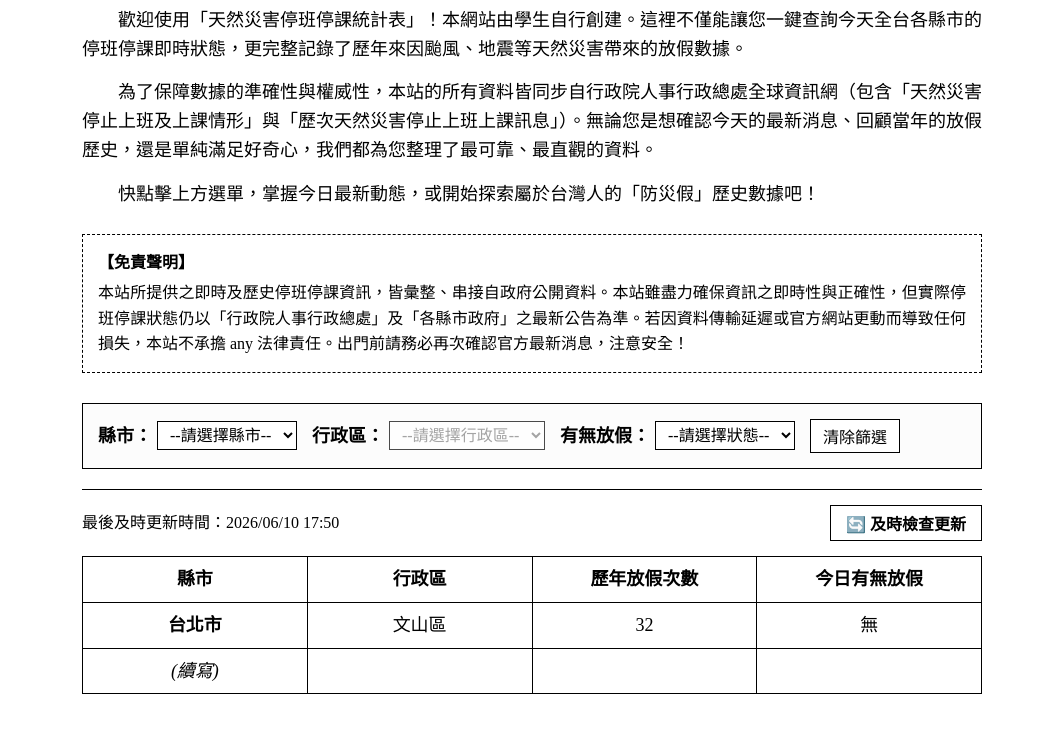
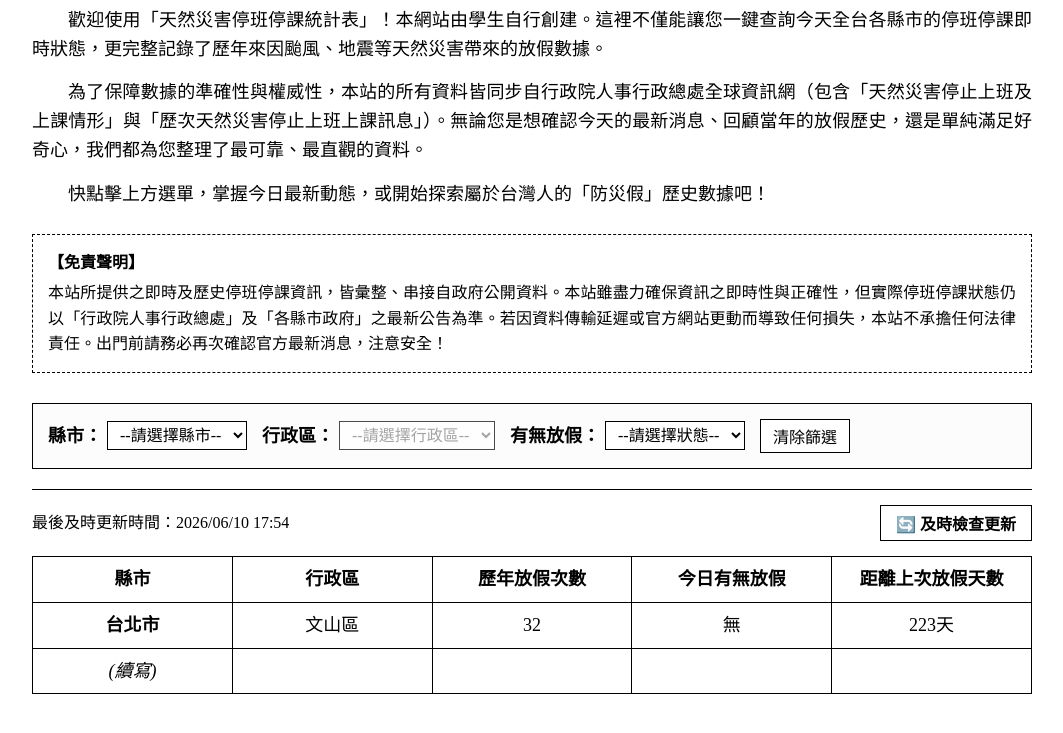
Before and after one commit to tahai-hsieh/Typhoon-Vacation, a plain HTML site: page index.html in a window 1280 px wide. Shown: the part 109-842 px from the top of the page, without its empty margins (108-1171 px from the left). Drawn offline with Linux system fonts and the light colour scheme.

Commit message:
Update index.html

```diff
--- a/index.html
+++ b/index.html
@@ -13,7 +13,7 @@
             line-height: 1.6;
         }
         .container {
-            max-width: 900px;
+            max-width: 1000px; /* 寬度稍微放大以容納第五欄 */
             margin: 0 auto;
             padding: 10px;
         }
@@ -150,7 +150,7 @@
 
     <div class="disclaimer-section">
         <div class="disclaimer-title">【免責聲明】</div>
-        本站所提供之即時及歷史停班停課資訊，皆彙整、串接自政府公開資料。本站雖盡力確保資訊之即時性與正確性，但實際停班停課狀態仍以「行政院人事行政總處」及「各縣市政府」之最新公告為準。若因資料傳輸延遲或官方網站更動而導致任何損失，本站不承擔 any 法律責任。出門前請務必再次確認官方最新消息，注意安全！
+        本站所提供之即時及歷史停班停課資訊，皆彙整、串接自政府公開資料。本站雖盡力確保資訊之即時性與正確性，但實際停班停課狀態仍以「行政院人事行政總處」及「各縣市政府」之最新公告為準。若因資料傳輸延遲或官方網站更動而導致任何損失，本站不承擔任何法律責任。出門前請務必再次確認官方最新消息，注意安全！
     </div>
 
     <div class="filter-section">
@@ -178,18 +178,18 @@
     </div>
 
     <div class="header-tools">
-        <div class="status-time">最後及時更新時間：2026/06/10 17:50</div>
+        <div class="status-time">最後及時更新時間：2026/06/10 17:54</div>
         <button class="refresh-btn" id="refresh-btn" onclick="refreshData()">🔄 及時檢查更新</button>
     </div>
 
     <table id="data-table">
         <thead>
             <tr>
-                <th style="width: 25%;">縣市</th>
-                <th style="width: 25%;">行政區</th>
-                <th style="width: 25%;">歷年放假次數</th>
-                <th style="width: 25%;">今日有無放假</th>
-            </tr>
+                <th style="width: 20%;">縣市</th>
+                <th style="width: 20%;">行政區</th>
+                <th style="width: 20%;">歷年放假次數</th>
+                <th style="width: 20%;">今日有無放假</th>
+                <th style="width: 20%;">距離上次放假天數</th> </tr>
         </thead>
         <tbody id="table-body">
 <tr>
@@ -197,9 +197,11 @@
                 <td>文山區</td>
                 <td>32</td>
                 <td>無</td>
+                <td>223天</td>
             </tr>
             <tr>
                 <td class="continued">(續寫)</td>
+                <td></td>
                 <td></td>
                 <td></td>
                 <td></td>
@@ -211,14 +213,18 @@
 <script>
     let cityDistMap = {};
 
+    // 調整欄位索引檢索防禦邏輯
+    function getStatusColIndex(row) {
+        const cityTd = row.querySelector('.city-title');
+        return (cityTd && cityTd.style.display !== 'none') ? 3 : 2;
+    }
+
     function initFilters() {
         const rows = document.querySelectorAll('#table-body tr');
         let currentCity = '';
         cityDistMap = {};
 
-        if (rows.length === 0 || (rows.length === 1 && rows[0].querySelector('.continued'))) {
-            return; // 💥 防禦機制：若表格完全沒有實體行，直接中斷不讓 JavaScript 崩潰
-        }
+        if (rows.length === 0 || (rows.length === 1 && rows[0].querySelector('.continued'))) return;
 
         rows.forEach(row => {
             if (row.querySelector('.continued')) return;
@@ -229,7 +235,7 @@
             }
 
             const tds = row.querySelectorAll('td');
-            if (tds.length < 3) return;
+            if (tds.length < 4) return;
 
             const distName = cityTd ? tds[1].innerText.trim() : tds[0].innerText.trim();
 
@@ -296,10 +302,11 @@
             }
 
             const tds = row.querySelectorAll('td');
-            if (tds.length < 3) return;
+            if (tds.length < 4) return;
 
             const distName = cityTd ? tds[1].innerText.trim() : tds[0].innerText.trim();
-            const statusName = cityTd ? tds[3].innerText.trim() : tds[2].innerText.trim();
+            const statusIdx = getStatusColIndex(row);
+            const statusName = tds[statusIdx].innerText.trim();
 
             const cityMatch = !selectedCity || (currentCity === selectedCity);
             const distMatch = !selectedDist || (distName === selectedDist);
@@ -380,11 +387,9 @@
         const rows = document.querySelectorAll('#table-body tr');
         rows.forEach(row => {
             if (row.querySelector('.continued')) return;
-            const cityTd = row.querySelector('.city-title');
-            const tds = row.find_all ? row.find_all('td') : row.querySelectorAll('td');
+            const tds = row.querySelectorAll('td');
+            const statusIdx = getStatusColIndex(row);
 
-            // 根據有無顯示縣市欄位，動態計算第四欄（今日有無放假）的正確索引值
-            let statusIdx = (cityTd && cityTd.style.display !== 'none') ? 3 : 2;
             if (tds[statusIdx]) {
                 const txt = tds[statusIdx].innerText.trim();
                 if (txt !== '無' && txt !== '') {
```
